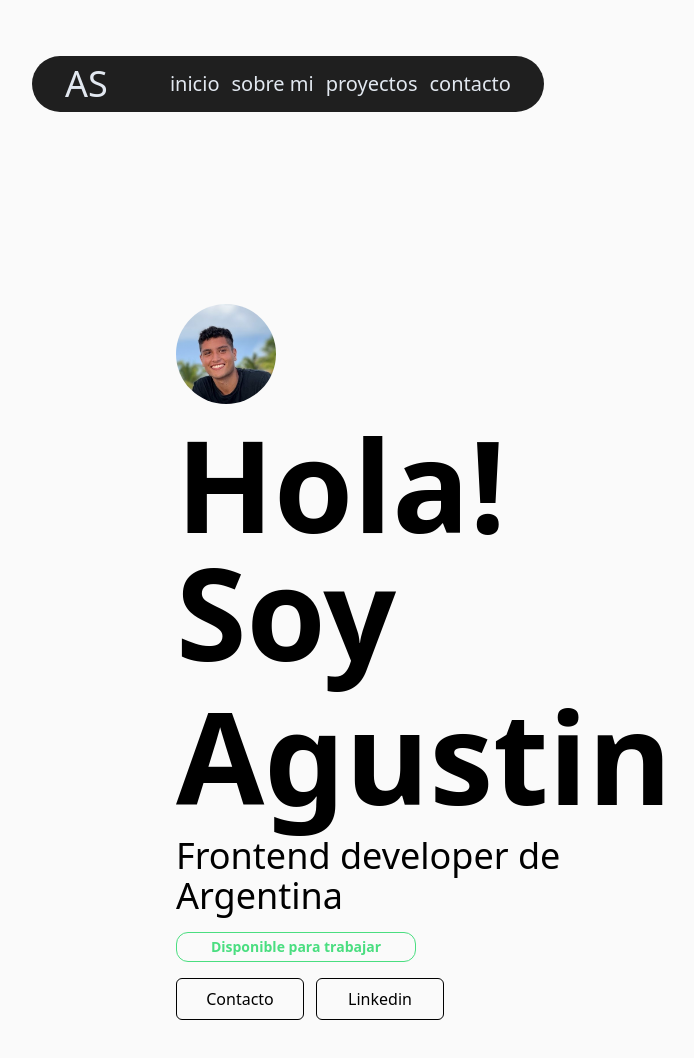
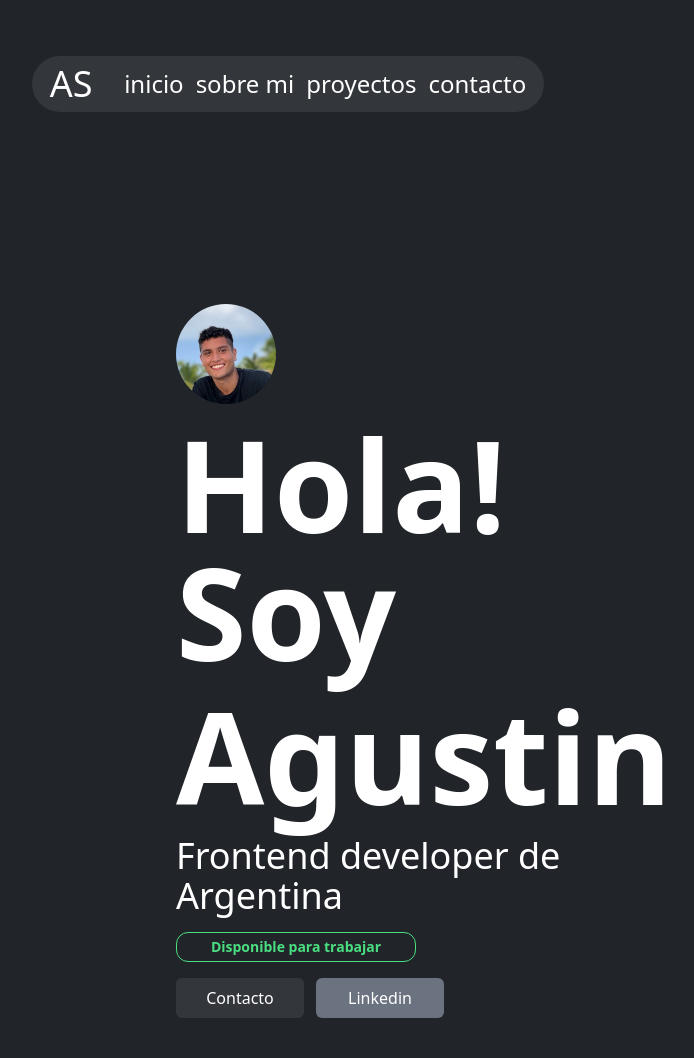
Before and after one commit to agussanchz/portfolio, a Next.js app: page / in a window 1280 px wide. Shown: the top 1058 px of the page, without its empty margins (352-1046 px from the left). Built offline with nearby package versions, Linux system fonts and the light colour scheme.

Commit message:
add nuevos estilos

```diff
--- a/src/app/layout.jsx
+++ b/src/app/layout.jsx
@@ -9,11 +9,11 @@ export const metadata = {
 export default function RootLayout({ children }) {
   return (
     <html lang="es">
-    <body className="px-96 py-14 bg-[#FAFAFA] text-black h-screen w-screen">
+    <body className="px-96 py-14 bg-[#212429] text-black h-screen w-screen">
       <header>
         <Navbar />
       </header>
-      <main className="px-36 py-48">{children}</main>
+      <main className="px-36 py-48 text-white">{children}</main>
     </body>
   </html>
   );
--- a/src/app/page.jsx
+++ b/src/app/page.jsx
@@ -1,9 +1,8 @@
-import Navbar from "@/components/Navbar";
 import Image from "next/image";
 
 export default function Home() {
   return (
-    <main className="flex justify-between">
+    <main className="flex justify-between text-[#FFFFFF]">
       <section className="flex flex-col gap-4">
         <div className="flex items-center gap-3">
           <Image
@@ -19,8 +18,8 @@ export default function Home() {
         <p className="text-4xl">Frontend developer de Argentina</p>
         <span className="text-center border border-green-400 rounded-xl w-60 p-1 text-sm font-bold text-green-400">Disponible para trabajar</span>
         <div className="flex gap-3">
-          <button className="border border-black p-2 w-32 rounded-md">Contacto</button>
-          <button className="border border-black p-2 w-32 rounded-md">Linkedin</button>
+          <button className="p-2 w-32 rounded-md bg-[#33363B] ">Contacto</button>
+          <button className="p-2 w-32 rounded-md bg-gray-500">Linkedin</button>
         </div>
       </section>
     </main>
--- a/src/components/Navbar.jsx
+++ b/src/components/Navbar.jsx
@@ -3,9 +3,9 @@ import React from 'react'
 
 export default function Navbar() {
   return (
-    <nav className='flex justify-around items-center text-center gap-3 bg-[#1f1f1f] p-2 text-slate-200 rounded-full'>
+    <nav className='flex justify-around items-center text-center gap-3 bg-[#33363B] p-2 text-white rounded-full'>
         <Link href={'/'} className='text-4xl'>AS</Link>
-        <ul className='flex justify-center gap-3 text-xl'>
+        <ul className='flex justify-center gap-3 text-2xl'>
             <Link href={'/'}>inicio</Link>
             <Link href={'/sobre-mi'}>sobre mi</Link>
             <Link href={'/proyectos'}>proyectos</Link>
```
